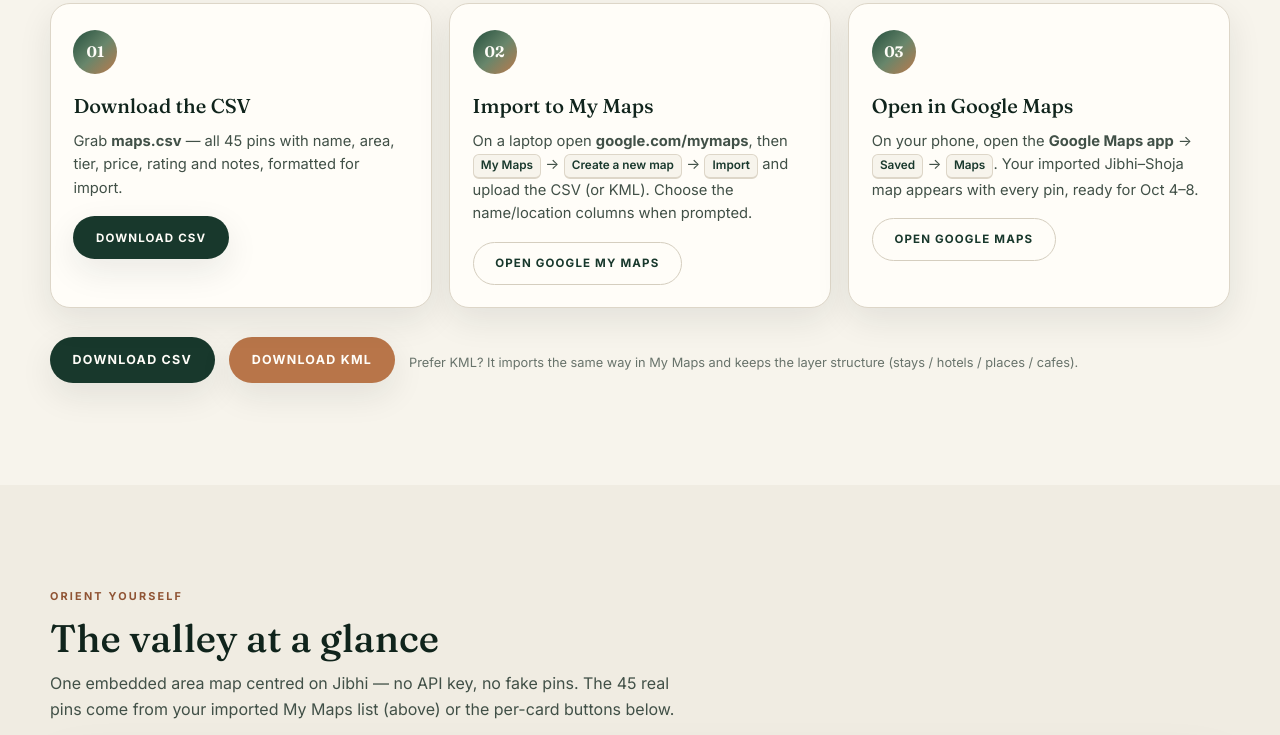
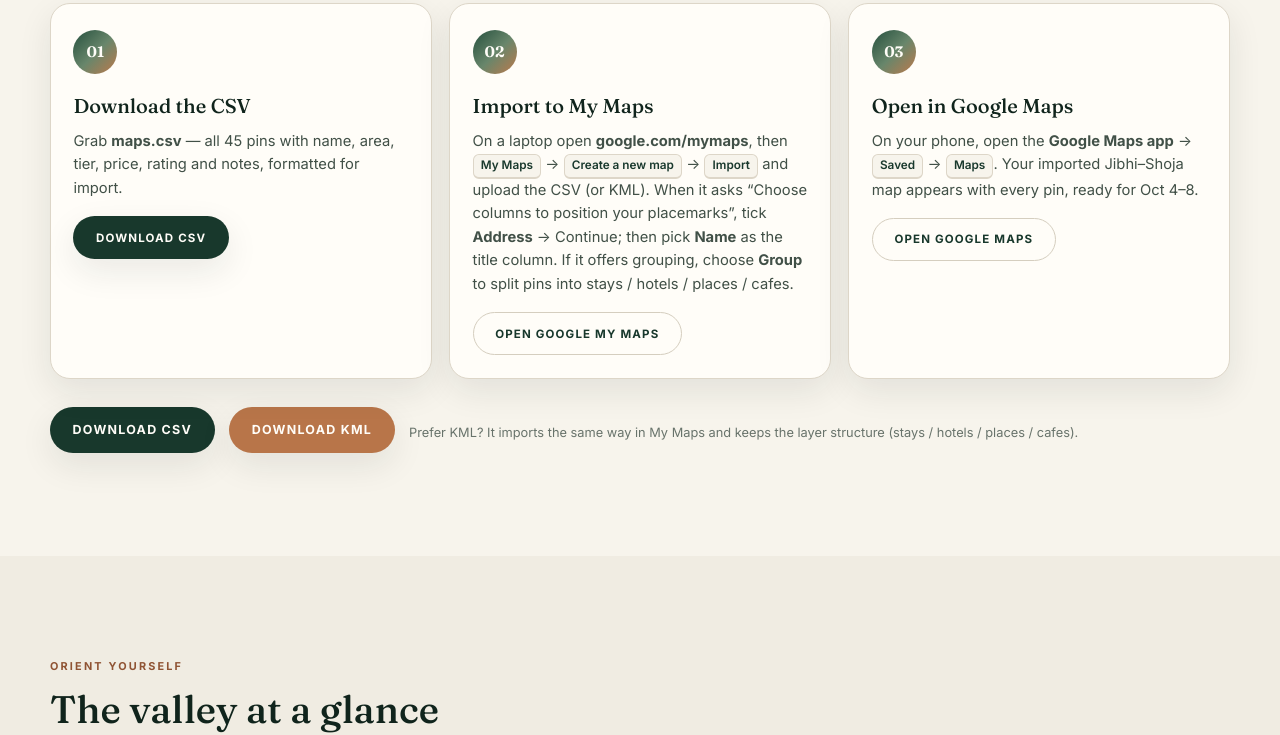
Before and after one commit to constructionsite1/jibhi-shoja-trip-site, a plain HTML site: page maps.html in a window 1280 px wide. Shown: the part 797-1532 px from the top of the page. Drawn offline with Linux system fonts and the light colour scheme.

Commit message:
Maps page: spell out exact My Maps column picks (Address, Name, Group)

```diff
--- a/maps.html
+++ b/maps.html
@@ -151,7 +151,7 @@
         </li>
         <li class="step">
           <h3>Import to My Maps</h3>
-          <p>On a laptop open <strong>google.com/mymaps</strong>, then <kbd>My Maps</kbd> → <kbd>Create a new map</kbd> → <kbd>Import</kbd> and upload the CSV (or KML). Choose the name/location columns when prompted.</p>
+          <p>On a laptop open <strong>google.com/mymaps</strong>, then <kbd>My Maps</kbd> → <kbd>Create a new map</kbd> → <kbd>Import</kbd> and upload the CSV (or KML). When it asks “Choose columns to position your placemarks”, tick <strong>Address</strong> → Continue; then pick <strong>Name</strong> as the title column. If it offers grouping, choose <strong>Group</strong> to split pins into stays / hotels / places / cafes.</p>
           <a class="mbtn mbtn--line" href="https://www.google.com/mymaps" target="_blank" rel="noopener">Open Google My Maps</a>
         </li>
         <li class="step">
```
